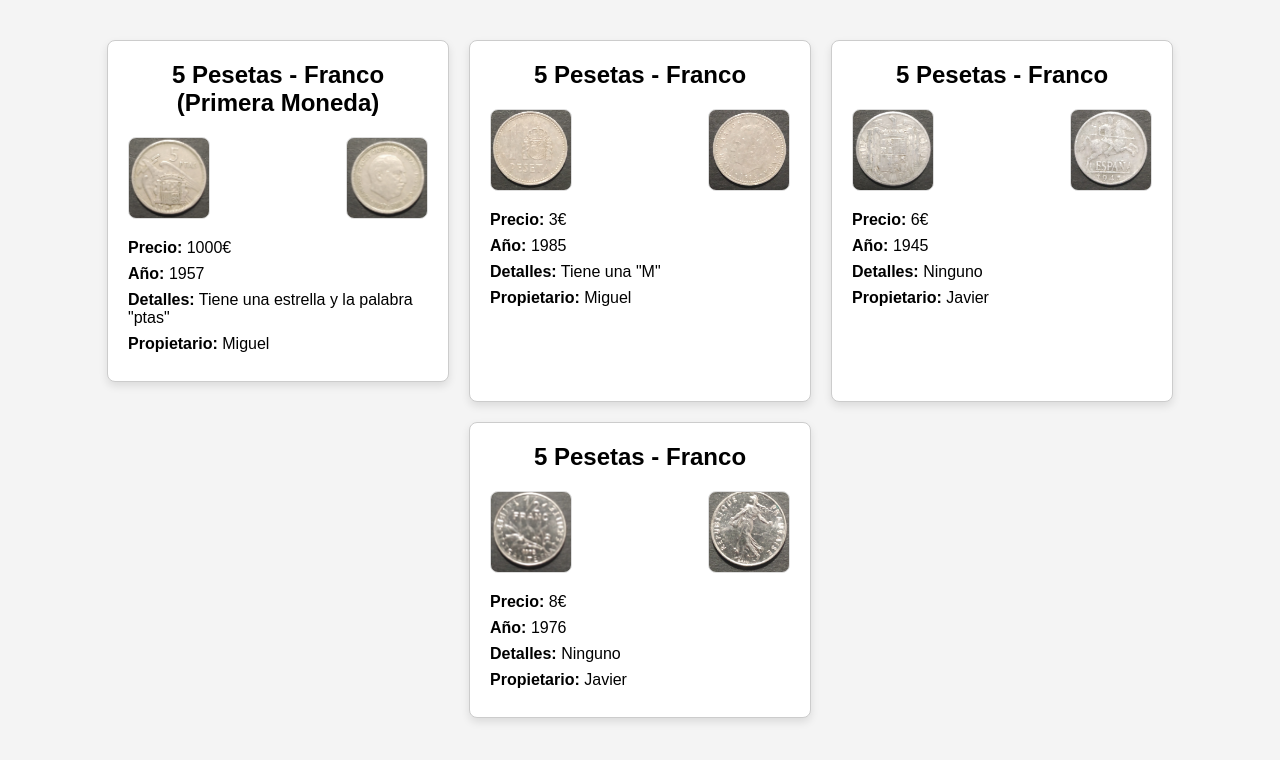
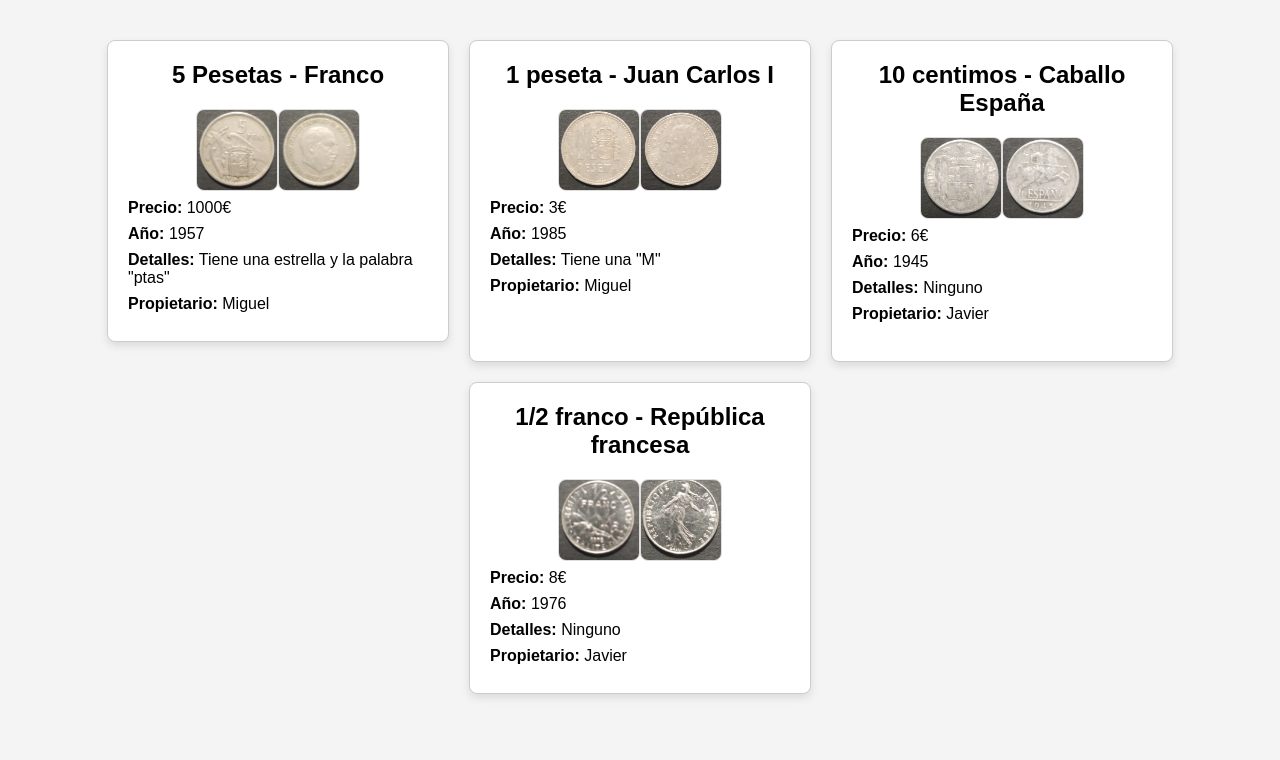
Before and after one commit to wilkcraft/monedas, a plain HTML site: page index.html in a window 1280 px wide. Drawn offline with Linux system fonts and the light colour scheme.

Commit message:
Update index.html

```diff
--- a/index.html
+++ b/index.html
@@ -42,7 +42,7 @@
         /* Primera tarjeta alineada al resto */
         .coin-card:first-child {
             flex: 1 1 300px;
-            max-width: 300px; /* Se mantiene el ancho como las demás */
+            max-width: 300px;
             margin-bottom: 20px;
         }
 
@@ -52,9 +52,8 @@
 
         .coin-images {
             display: flex;
-            justify-content: space-between;
-            margin-bottom: 20px;
-            flex-wrap: nowrap; /* No permitir que las imágenes se apilen */
+            justify-content: center; /* Centrar las imágenes horizontalmente */
+            gap: 0; /* Elimina el espacio entre las imágenes */
         }
 
         .coin-images img {
@@ -63,12 +62,7 @@
             object-fit: cover;
             border: 1px solid #ddd;
             border-radius: 8px;
-            margin-right: 10px; /* Espacio entre las imágenes */
             cursor: pointer; /* Indica que se puede hacer clic */
-        }
-
-        .coin-images img:last-child {
-            margin-right: 0; /* Quita el margen de la última imagen */
         }
 
         .coin-details {
@@ -126,7 +120,7 @@
 
     <div class="gallery">
         <div class="coin-card">
-            <h2>5 Pesetas - Franco (Primera Moneda)</h2>
+            <h2>5 Pesetas - Franco</h2>
             <div class="coin-images">
                 <img src="5 pesetas delante.jpeg" alt="Imagen frontal de la moneda" onclick="openModal(this)">
                 <img src="5 pesetas detrás.jpeg" alt="Imagen trasera de la moneda" onclick="openModal(this)">
@@ -140,7 +134,7 @@
         </div>
 
         <div class="coin-card">
-            <h2>5 Pesetas - Franco</h2>
+            <h2>1 peseta - Juan Carlos I</h2>
             <div class="coin-images">
                 <img src="1 peseta delante.jpeg" alt="Imagen frontal de la moneda" onclick="openModal(this)">
                 <img src="1 peseta detrás.jpeg" alt="Imagen trasera de la moneda" onclick="openModal(this)">
@@ -154,7 +148,7 @@
         </div>
 
         <div class="coin-card">
-            <h2>5 Pesetas - Franco</h2>
+            <h2>10 centimos - Caballo España</h2>
             <div class="coin-images">
                 <img src="10 centimos delante.jpeg" alt="Imagen frontal de la moneda" onclick="openModal(this)">
                 <img src="10 centimos detrás.jpeg" alt="Imagen trasera de la moneda" onclick="openModal(this)">
@@ -168,7 +162,7 @@
         </div>
 
         <div class="coin-card">
-            <h2>5 Pesetas - Franco</h2>
+            <h2>1/2 franco - República francesa</h2>
             <div class="coin-images">
                 <img src="medio franco delante.jpeg" alt="Imagen frontal de la moneda" onclick="openModal(this)">
                 <img src="medio franco detras.jpeg" alt="Imagen trasera de la moneda" onclick="openModal(this)">
```
